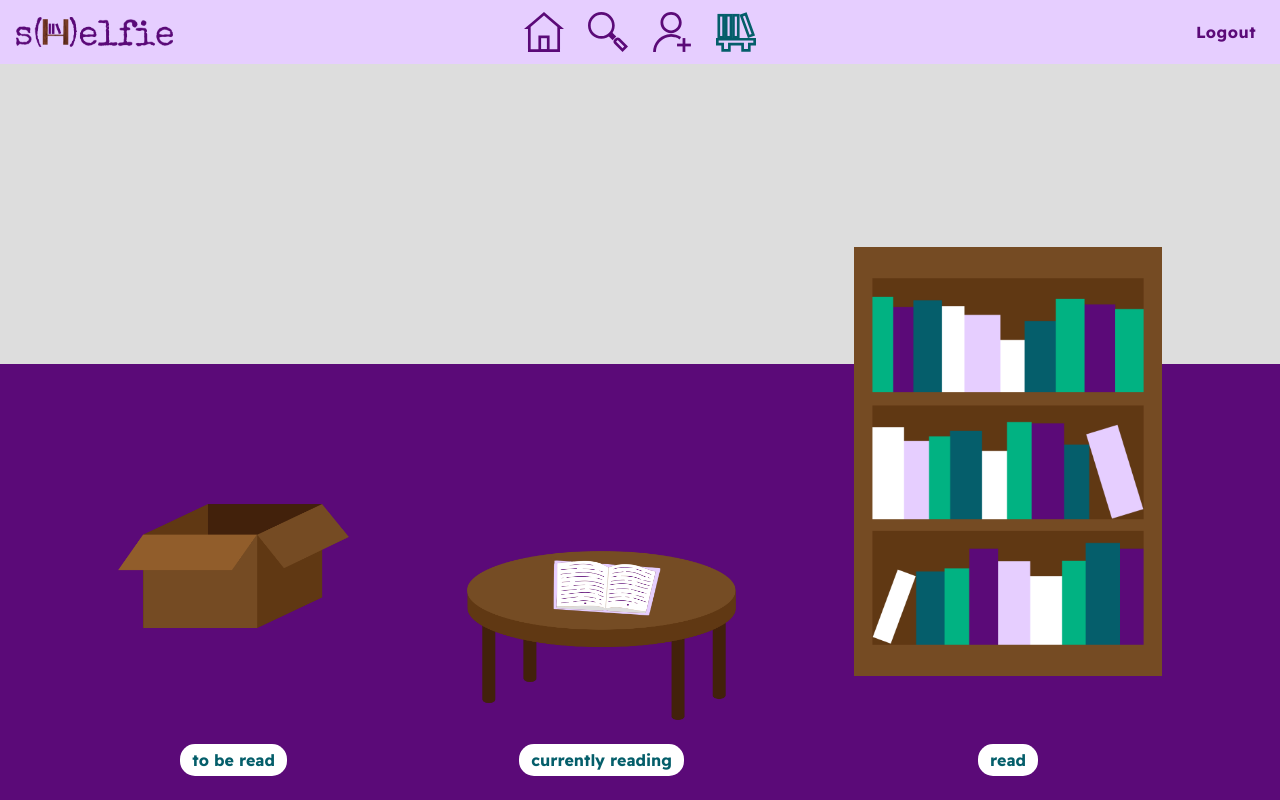
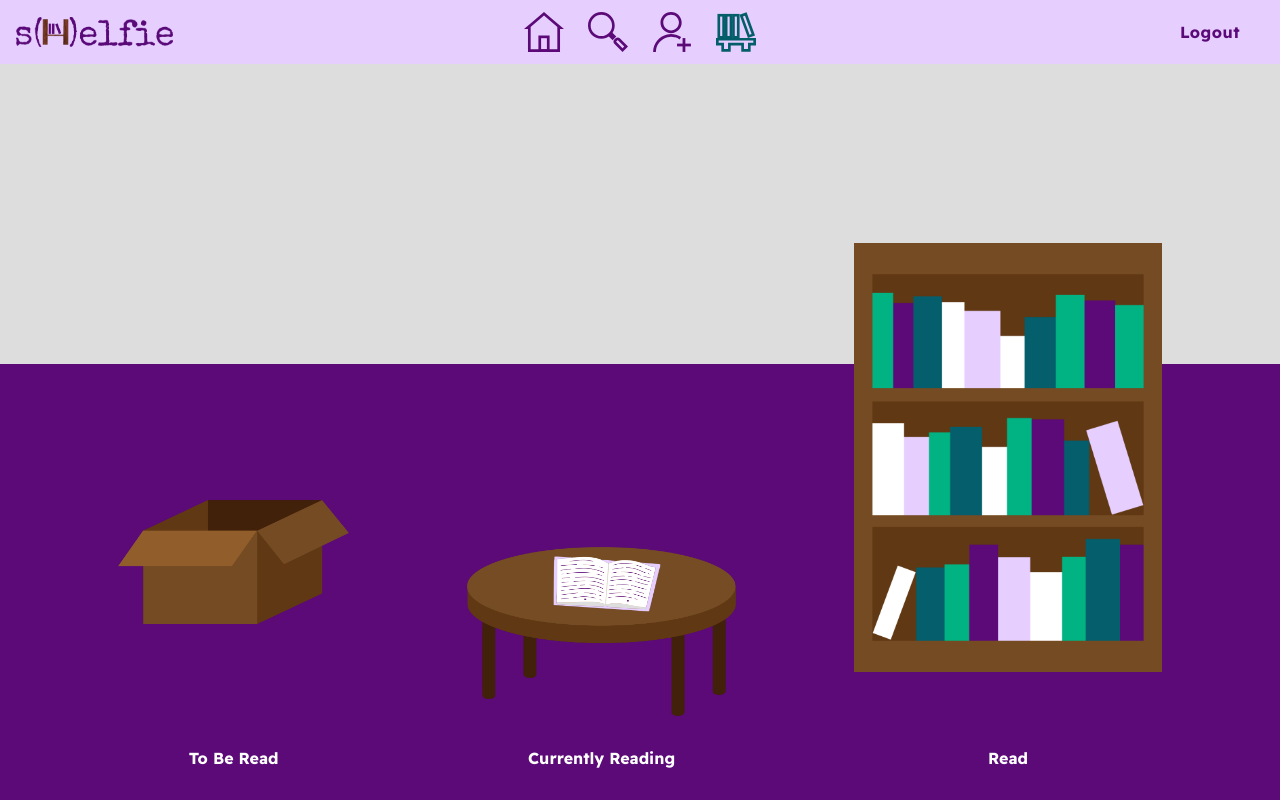
Before and after one commit to franklinnguyen/Shelfie, a React (Create React App) app: page /room in a window 1280 px wide. Built offline with nearby package versions, Linux system fonts and the light colour scheme; no server answers; the HTML template or start-up script is replaced by a standard one.

Commit message:
uniformed buttons

```diff
--- a/src/components/BookPopup.css
+++ b/src/components/BookPopup.css
@@ -1,7 +1,7 @@
-/* Ensure scrollbar styling matches app theme */
+/* Ensure scrollbar styling matches dark teal theme */
 .MuiDialog-paper {
   scrollbar-width: thin;
-  scrollbar-color: var(--darkpurple) var(--lightpurple);
+  scrollbar-color: rgba(255, 255, 255, 0.4) var(--darkteal);
 }
 
 .MuiDialog-paper::-webkit-scrollbar {
@@ -9,14 +9,14 @@
 }
 
 .MuiDialog-paper::-webkit-scrollbar-track {
-  background: var(--lightpurple);
+  background: var(--darkteal);
 }
 
 .MuiDialog-paper::-webkit-scrollbar-thumb {
-  background-color: var(--darkpurple);
+  background-color: rgba(255, 255, 255, 0.4);
   border-radius: 4px;
 }
 
 .MuiDialog-paper::-webkit-scrollbar-thumb:hover {
-  background-color: rgba(91, 10, 120, 0.8);
+  background-color: rgba(255, 255, 255, 0.6);
 }
--- a/src/components/Navbar.css
+++ b/src/components/Navbar.css
@@ -74,3 +74,11 @@
   transform: scale(1.2);
   opacity: .7;
 }
+
+.logout-button {
+  background-color: transparent !important;
+}
+
+.logout-button:hover {
+  background-color: rgba(91, 10, 120, 0.05) !important;
+}
--- a/src/components/Navbar.js
+++ b/src/components/Navbar.js
@@ -75,11 +75,12 @@ function Navbar() {
             fontWeight: 600,
             textTransform: 'none',
             fontSize: '1rem',
+            padding: '8px 24px',
+            borderRadius: '4px',
+            backgroundColor: 'transparent',
             transition: 'all 0.2s ease',
             '&:hover': {
-              backgroundColor: 'transparent',
-              opacity: 0.7,
-              transform: 'scale(1.05)',
+              backgroundColor: 'rgba(255, 255, 255, 0.1)',
             },
           }}
         >
--- a/src/pages/Room.css
+++ b/src/pages/Room.css
@@ -267,40 +267,36 @@
 /* Navigation button styles */
 .navigation-button {
   font-family: 'Readex Pro', sans-serif;
-  font-weight: bold;
-  background-color: var(--white);
-  color: var(--darkteal);
+  font-weight: 600;
+  background-color: transparent;
+  color: white;
   font-size: 16px;
-  border-radius: 15px;
-  padding: 6px 12px;
-  transition: background-color 0.3s ease, color 0.3s ease, transform 0.3s ease;
-  text-transform: lowercase;
+  border-radius: 4px;
+  padding: 8px 24px;
+  transition: all 0.2s ease;
+  text-transform: none;
   box-shadow: none;
   border: none;
   cursor: pointer;
-  transform: scale(1);
   white-space: nowrap;
 }
 
 .navigation-button:hover {
-  background-color: var(--darkteal);
-  color: var(--white);
-  opacity: 0.9;
-  transform: translateY(-2px);
+  background-color: rgba(255, 255, 255, 0.1);
 }
 
 /* Responsive button sizing */
 @media (max-width: 640px) {
   .navigation-button {
     font-size: 14px;
-    padding: 5px 10px;
+    padding: 6px 20px;
   }
 }
 
 @media (max-width: 375px) {
   .navigation-button {
     font-size: 12px;
-    padding: 4px 8px;
+    padding: 6px 16px;
   }
 }
 
@@ -324,10 +320,7 @@
   }
 
   .furniture-item:hover .navigation-button {
-    background-color: var(--darkteal);
-    color: var(--white);
-    opacity: 0.9;
-    transform: translateY(-2px);
+    background-color: rgba(255, 255, 255, 0.1);
   }
 }
 
--- a/src/pages/Room.js
+++ b/src/pages/Room.js
@@ -10,17 +10,17 @@ function Room() {
       <div className="room-content">
         <div className="furniture-item">
           <img src={roomBox} alt="Box" className="room-box-image" />
-          <button className="navigation-button">to be read</button>
+          <button className="navigation-button">To Be Read</button>
         </div>
 
         <div className="furniture-item">
           <img src={roomTable} alt="Table" className="room-table-image" />
-          <button className="navigation-button">currently reading</button>
+          <button className="navigation-button">Currently Reading</button>
         </div>
 
         <div className="furniture-item">
           <img src={roomShelf} alt="Bookshelf" className="room-shelf-image" />
-          <button className="navigation-button">read</button>
+          <button className="navigation-button">Read</button>
         </div>
       </div>
 
```
